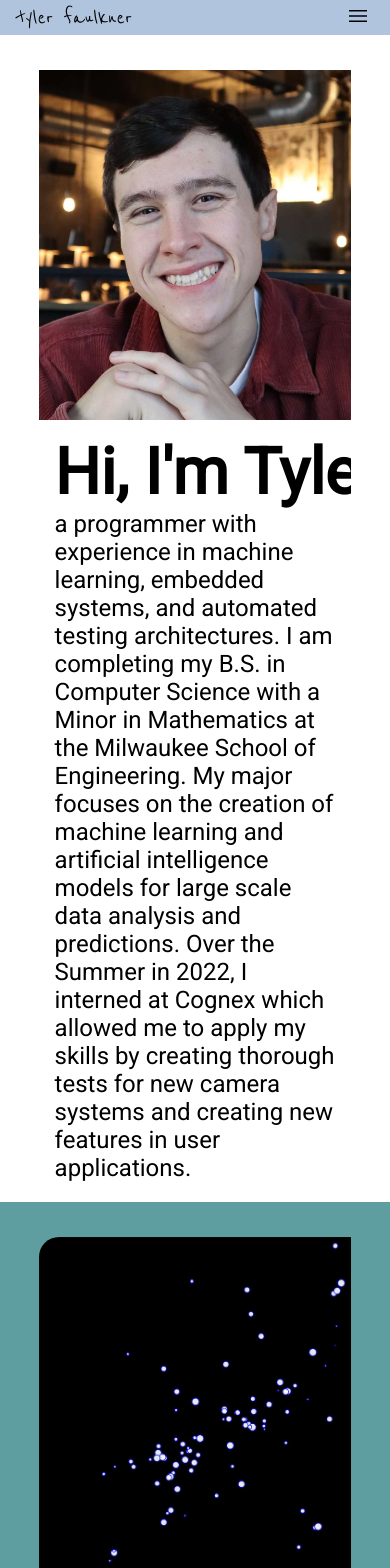
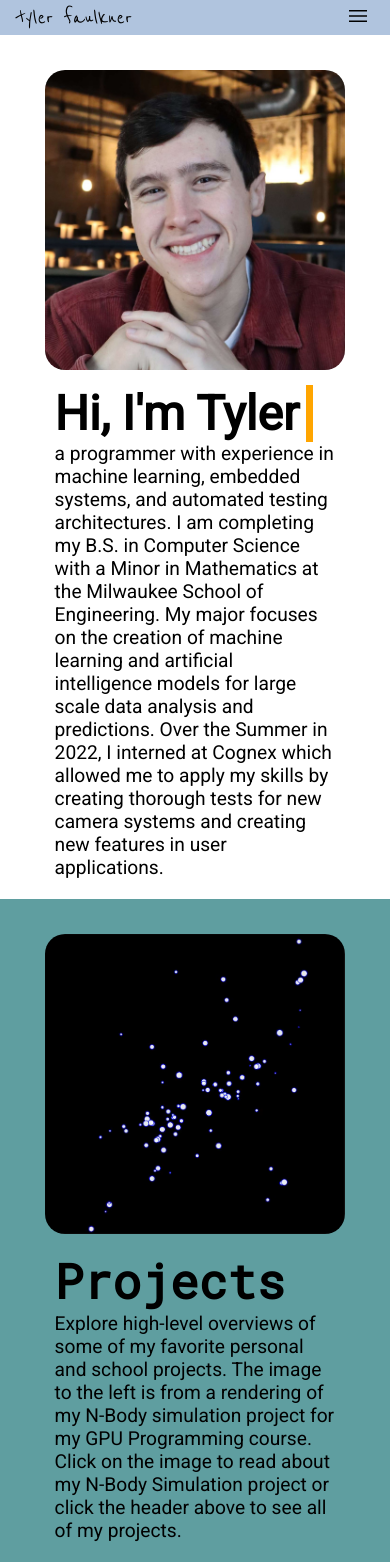
Before and after one commit to tylerfaulkner/tyler-faulkner-site, a Next.js app: page / in a window 390 px wide. Shown: the top 1568 px of the page. Built offline with nearby package versions, Linux system fonts and the light colour scheme.

Commit message:
Fixed mobile issues and Sharp image optimization Fixed a vulknerable package also

```diff
--- a/package.json
+++ b/package.json
@@ -22,6 +22,7 @@
     "rehype-stringify": "^9.0.3",
     "remark-math": "^5.1.1",
     "remark-prism": "^1.3.6",
-    "remark-rehype": "^10.1.0"
+    "remark-rehype": "^10.1.0",
+    "sharp": "^0.31.3"
   }
 }
--- a/pages/main.css
+++ b/pages/main.css
@@ -18,8 +18,6 @@
 body {
     margin: 0px;
     font-family: 'Roboto', sans-serif;
-    overflow-x: hidden;
-    overflow-y: scroll;
     scroll-behavior: smooth;
 }
 
--- a/pages/mobile.css
+++ b/pages/mobile.css
@@ -134,4 +134,20 @@
     .image-div{
         order: 1;
     }
+    .typed-out {
+        font-size: 3em;
+    }
+    .text {
+        font-size: 1.2em;
+    }
+    .image-div {
+        width: 300px;
+        height: 300px;
+    }
+    .section-header {
+        font-size: 3em;
+    }
+    .img-contact {
+        margin-top: 5px;
+    }
 }
```
Also changed, not shown: 1 other file (tests, documents, lock files or other folders).
